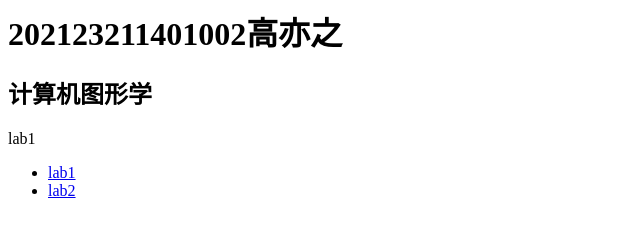
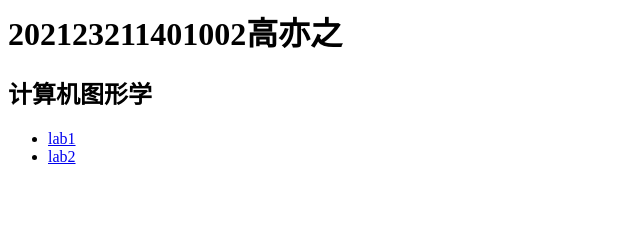
Before and after one commit to TIETzz/TIETzz.github.io, a plain HTML site: page index.html in a window 1280 px wide. Shown: the whole page, without its empty margins (0-640 px from the left). Drawn offline with Linux system fonts and the light colour scheme.

Commit message:
Update index.html

```diff
--- a/index.html
+++ b/index.html
@@ -1,6 +1,5 @@
 <h1>202123211401002高亦之</h1>
 <h2>计算机图形学</h2>
-<p>lab1</p>
 <ul>
   <li> <a href="https://tietzz.github.io/lab1.github.io/">lab1</a></li>
    <li> <a href="https://tietzz.github.io/lab2.github.io/">lab2</a></li>
```
